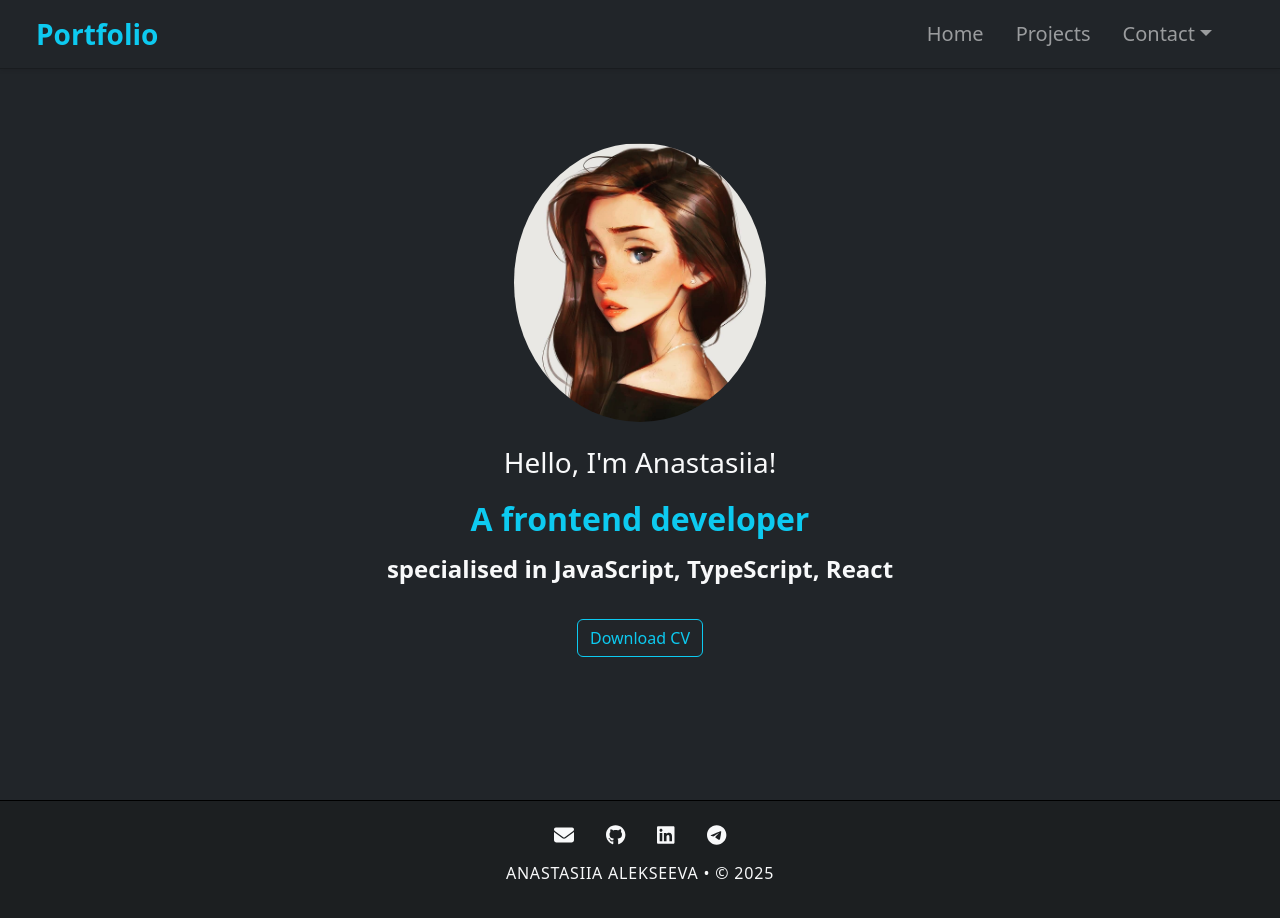
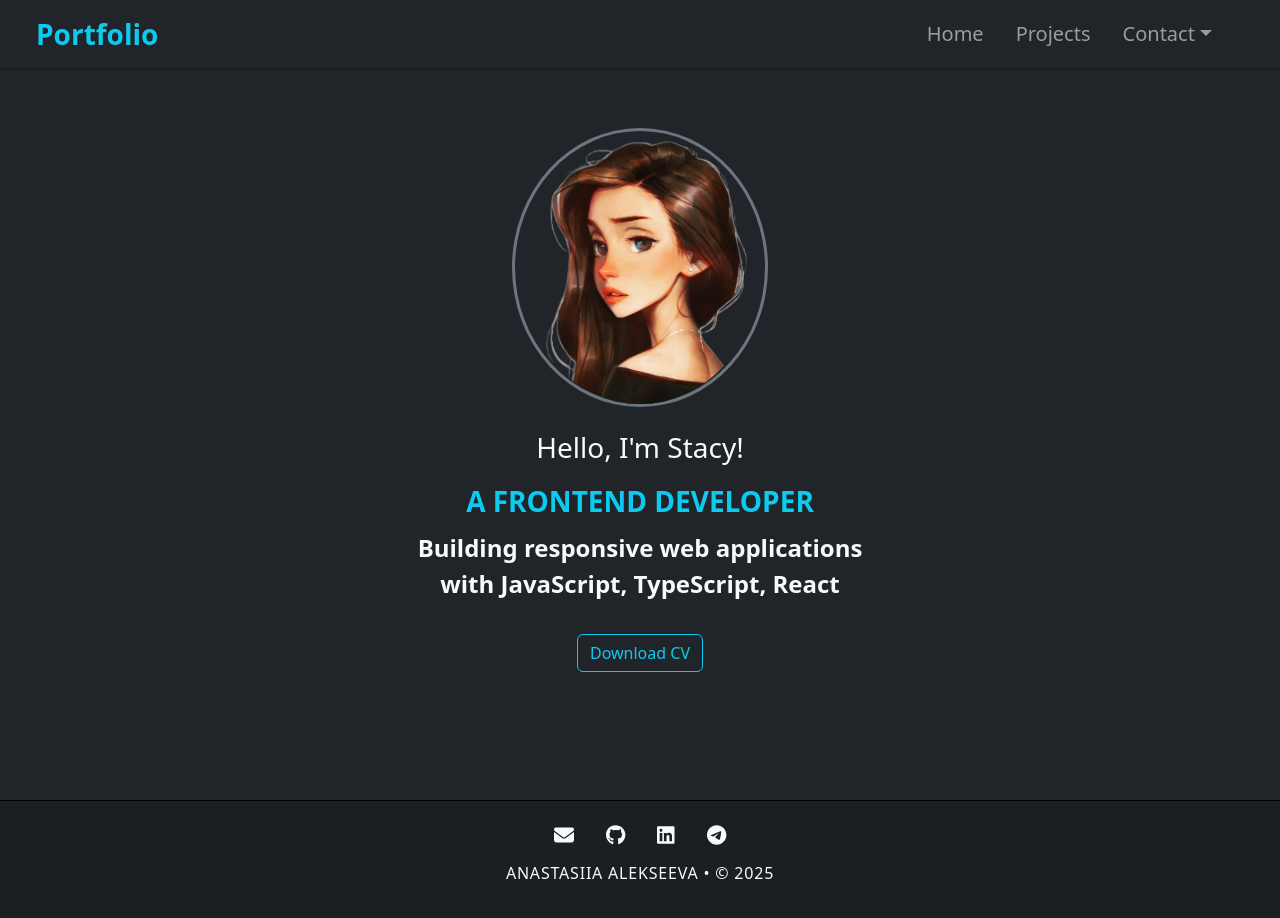
Before and after one commit to Anastasi11a/my-portfolio, a React (Create React App) app: page /portfolio in a window 1280 px wide. Shown: the top 918 px of the page. Built offline with nearby package versions, Linux system fonts and the light colour scheme.

Commit message:
Updated avatar and home content

```diff
--- a/src/App.css
+++ b/src/App.css
@@ -3,7 +3,7 @@
     --bg-primary: #343a40;
     --text: #f8f9fa;
     --accent: #0dcaf0;
-    /* --border: #6c757d; */
+    --img-border: #6c757d;
     --dark-footer: #1c1f21;
     --dark-border: #191c1f;
 }
@@ -84,8 +84,10 @@
 }
 
 .avatar-img {
+    border: 3px solid var(--img-border);
+    padding: 6px 4px 0;
     transition: transform 0.3s ease;
 }
 .avatar-img:hover {
-    transform: scale(1.1);
+    transform: scale(1.2);
 }
--- a/src/constants/homeContent.js
+++ b/src/constants/homeContent.js
@@ -1,5 +1,6 @@
 export const content = {
-    greeting: "Hello, I'm Anastasiia!",
-    bio1: "A frontend developer",
-    bio2: "specialised in JavaScript, TypeScript, React",
+    greeting: "Hello, I'm Stacy!",
+    role: "A frontend developer",
+    focus: "Building responsive web applications",
+    tagline: "with JavaScript, TypeScript, React",
 };
--- a/src/pages/Home.js
+++ b/src/pages/Home.js
@@ -1,6 +1,6 @@
 import { Button, Container, Col, Row, Image } from "react-bootstrap";
 
-import avatar from '../assets/avatar.jpg';
+import avatar from '../assets/logo-transporent.png';
 import cv from '../data/Alekseeva_Anastasiia.pdf';
 import { content } from '../constants/homeContent';
 
@@ -21,8 +21,10 @@ const Home = () => {
             <Row>
                 <Col className="text-center mb-5">
                     <h1 className="mb-3 fs-3 text-dark-text">{content.greeting}</h1>
-                    <p className="mb-2 fs-2 fw-bold text-accent animated-fadeInUp">{content.bio1}</p>
-                    <p className="mb-3 fs-4 fw-bold text-dark-text animated-fadeInUp">{content.bio2}</p>
+                    <p className="mb-2 fs-3 fw-bold text-uppercase text-accent animated-fadeInUp">{content.role}</p>
+                    <p className="mb-3 fs-4 fw-bold text-dark-text animated-fadeInUp">
+                        {content.focus} <br/> {content.tagline}
+                    </p>
 
                     <Button
                         href={cv}
```
Also changed, not shown: src/assets/avatar.jpg (deleted), src/assets/logo-transporent.png (added).
